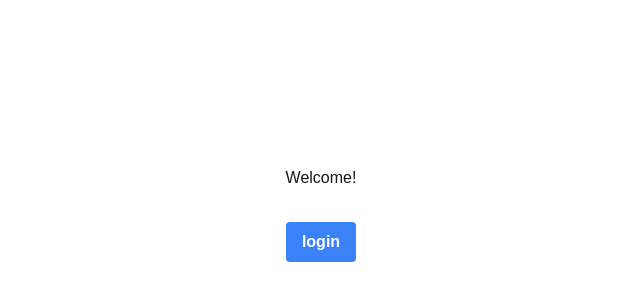
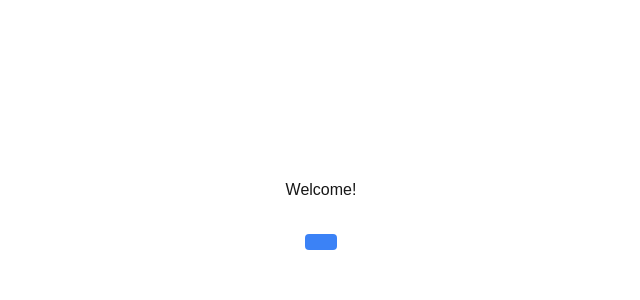
Before and after one commit to alberty4573/salon-booking, a Next.js app in the folder hair-helper/: page /login/welcome in a window 1280 px wide. Shown: the part 186-486 px from the top of the page, without its empty margins (319-959 px from the left). Built offline with nearby package versions, Linux system fonts and the light colour scheme.

Commit message:
fix error

```diff
--- a/hair-helper/src/app/components/Button.tsx
+++ b/hair-helper/src/app/components/Button.tsx
@@ -1,21 +1,23 @@
 import React from 'react';
 
 interface ButtonProps {
-    onClick: (event: React.MouseEvent<HTMLButtonElement>) => void;
+    onClick?: (event: React.MouseEvent<HTMLButtonElement>) => void;
     title: string;
     type: 'submit' | 'reset' | 'button'
     className?: string;
+    children?: React.ReactNode;
 }
 
-export const Button: React.FC<ButtonProps> = ({ onClick, title, type, className }) => {
+export const Button: React.FC<ButtonProps> = ({ onClick, title, type, className, children }) => {
     return (
         <button
             onClick={onClick}
             type={type}
             className={`bg-blue-500 hover:bg-blue-700 text-white font-bold py-2 px-4 rounded ${className}`}
+            title={title}
             >
 
-            {title}
+            {children}
         </button>
     )
 }
--- a/hair-helper/src/app/login/mobile/page.tsx
+++ b/hair-helper/src/app/login/mobile/page.tsx
@@ -1,7 +1,7 @@
 "use client"
 
 import { Button } from "@/app/components/Button"
-import { FormEvent } from "react"
+import { FormEvent, MouseEvent } from "react"
 
 
 export default function Mobile() {
```
